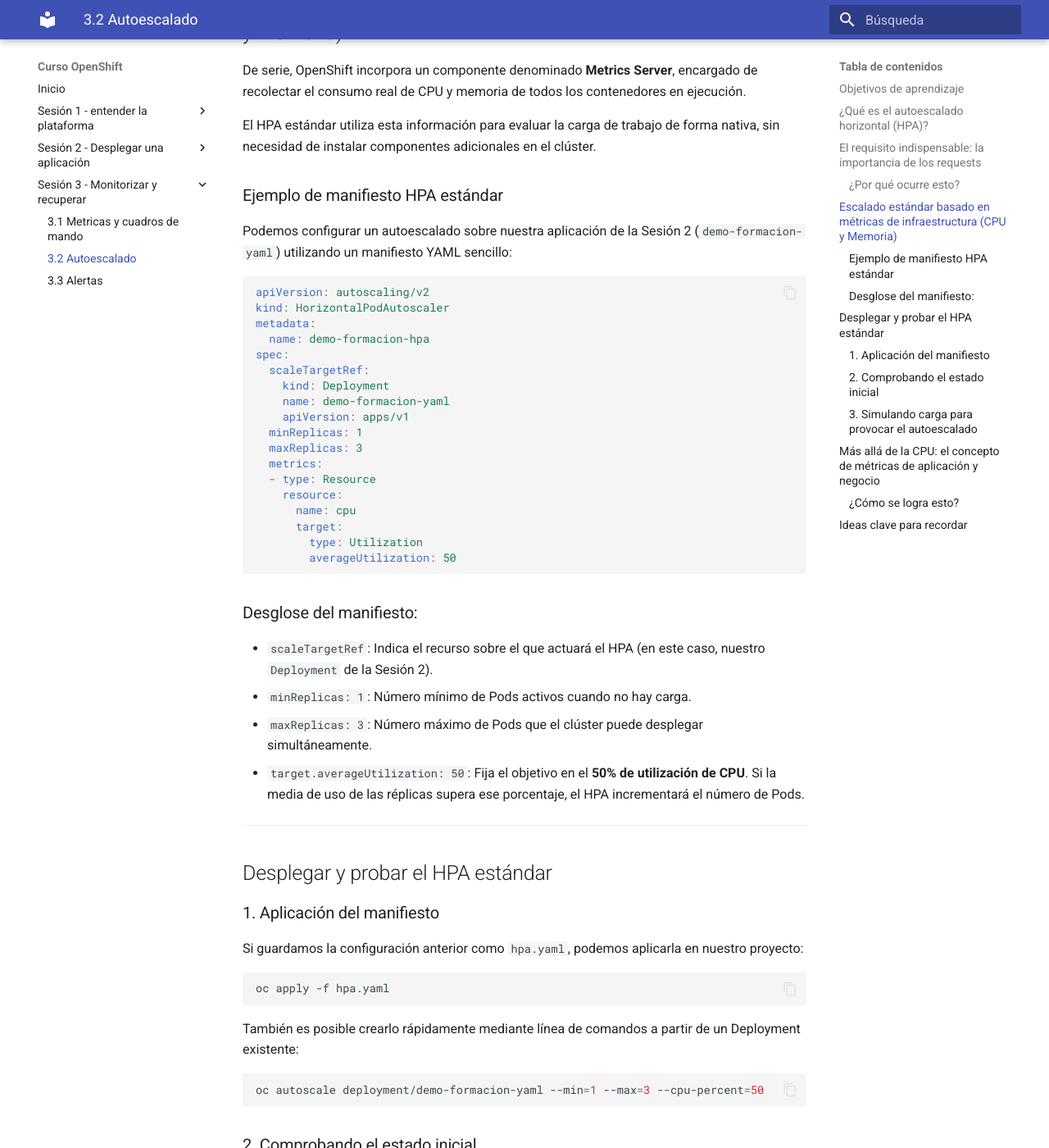
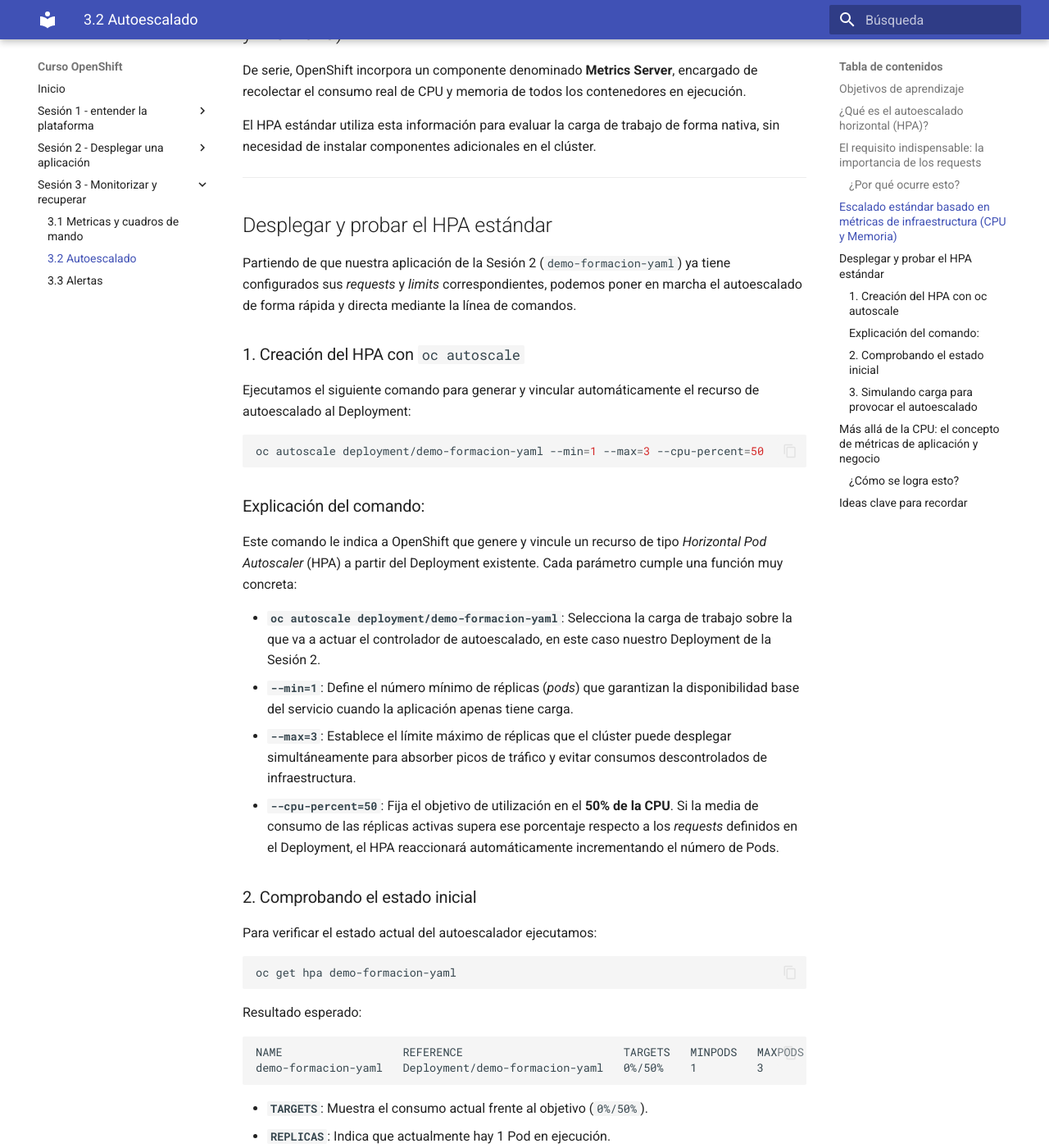
Before and after one commit to ieftraining/curso-openshift, an MkDocs documentation site: the page built from docs/sesion3/3.2 Autoescalado.md, in a window 1280 px wide and 1400 px high, scrolled down 3026 px. Shown: the whole window at 82% size. Built offline with MkDocs 1.6.1 and Material for MkDocs 9.7.7, drawn with Linux system fonts in a browser that asks for light colours; some of the changed text lies outside the part shown.

Commit message:
Add files via upload

````diff
--- a/docs/sesion3/3.2 Autoescalado.md
+++ b/docs/sesion3/3.2 Autoescalado.md
@@ -9,7 +9,7 @@
 - Entender cómo interactúa el controlador HPA con el *Metrics Server* de la plataforma para evaluar el consumo de recursos.
 - Comprender la relación directa entre una correcta definición de *requests* (estudiada en la Sesión 2) y el correcto funcionamiento del autoescalado.
 - Conocer la diferencia conceptual entre escalar por métricas estándar de infraestructura (CPU y Memoria) frente a métricas de negocio o rendimiento de la aplicación.
-- Configurar, desplegar y probar un HPA estándar sobre la aplicación de demostración de la Sesión 2 (`demo-formacion-yaml`).
+- Configurar, desplegar y probar un HPA estándar mediante la línea de comandos sobre la aplicación de demostración de la Sesión 2 (`demo-formacion-yaml`).
 - Interpretar el estado del HPA, los objetivos configurados y el comportamiento de escala (*scale-out* y *scale-in*) ante variaciones de carga.
 
 ---
@@ -68,69 +68,42 @@
 
 El HPA estándar utiliza esta información para evaluar la carga de trabajo de forma nativa, sin necesidad de instalar componentes adicionales en el clúster.
 
-### Ejemplo de manifiesto HPA estándar
-
-Podemos configurar un autoescalado sobre nuestra aplicación de la Sesión 2 (`demo-formacion-yaml`) utilizando un manifiesto YAML sencillo:
-
-```yaml
-apiVersion: autoscaling/v2
-kind: HorizontalPodAutoscaler
-metadata:
-  name: demo-formacion-hpa
-spec:
-  scaleTargetRef:
-    kind: Deployment
-    name: demo-formacion-yaml
-    apiVersion: apps/v1
-  minReplicas: 1
-  maxReplicas: 3
-  metrics:
-  - type: Resource
-    resource:
-      name: cpu
-      target:
-        type: Utilization
-        averageUtilization: 50
-```
-
-### Desglose del manifiesto:
-
-- `scaleTargetRef`: Indica el recurso sobre el que actuará el HPA (en este caso, nuestro `Deployment` de la Sesión 2).
-- `minReplicas: 1`: Número mínimo de Pods activos cuando no hay carga.
-- `maxReplicas: 3`: Número máximo de Pods que el clúster puede desplegar simultáneamente.
-- `target.averageUtilization: 50`: Fija el objetivo en el **50% de utilización de CPU**. Si la media de uso de las réplicas supera ese porcentaje, el HPA incrementará el número de Pods.
-
 ---
 
 ## Desplegar y probar el HPA estándar
 
-### 1. Aplicación del manifiesto
+Partiendo de que nuestra aplicación de la Sesión 2 (`demo-formacion-yaml`) ya tiene configurados sus *requests* y *limits* correspondientes, podemos poner en marcha el autoescalado de forma rápida y directa mediante la línea de comandos.
 
-Si guardamos la configuración anterior como `hpa.yaml`, podemos aplicarla en nuestro proyecto:
+### 1. Creación del HPA con `oc autoscale`
 
-```bash
-oc apply -f hpa.yaml
-```
-
-También es posible crearlo rápidamente mediante línea de comandos a partir de un Deployment existente:
+Ejecutamos el siguiente comando para generar y vincular automáticamente el recurso de autoescalado al Deployment:
 
 ```bash
 oc autoscale deployment/demo-formacion-yaml --min=1 --max=3 --cpu-percent=50
 ```
+
+### Explicación del comando:
+
+Este comando le indica a OpenShift que genere y vincule un recurso de tipo *Horizontal Pod Autoscaler* (HPA) a partir del Deployment existente. Cada parámetro cumple una función muy concreta:
+
+- **`oc autoscale deployment/demo-formacion-yaml`**: Selecciona la carga de trabajo sobre la que va a actuar el controlador de autoescalado, en este caso nuestro Deployment de la Sesión 2.
+- **`--min=1`**: Define el número mínimo de réplicas (*pods*) que garantizan la disponibilidad base del servicio cuando la aplicación apenas tiene carga.
+- **`--max=3`**: Establece el límite máximo de réplicas que el clúster puede desplegar simultáneamente para absorber picos de tráfico y evitar consumos descontrolados de infraestructura.
+- **`--cpu-percent=50`**: Fija el objetivo de utilización en el **50% de la CPU**. Si la media de consumo de las réplicas activas supera ese porcentaje respecto a los *requests* definidos en el Deployment, el HPA reaccionará automáticamente incrementando el número de Pods.
 
 ### 2. Comprobando el estado inicial
 
 Para verificar el estado actual del autoescalador ejecutamos:
 
 ```bash
-oc get hpa demo-formacion-hpa
+oc get hpa demo-formacion-yaml
 ```
 
 Resultado esperado:
 
 ```text
-NAME                 REFERENCE                        TARGETS   MINPODS   MAXPODS   REPLICAS   AGE
-demo-formacion-hpa   Deployment/demo-formacion-yaml   0%/50%    1         3         1          30s
+NAME                  REFERENCE                        TARGETS   MINPODS   MAXPODS   REPLICAS   AGE
+demo-formacion-yaml   Deployment/demo-formacion-yaml   0%/50%    1         3         1          30s
 ```
 
 - **`TARGETS`**: Muestra el consumo actual frente al objetivo (`0%/50%`).
@@ -148,16 +121,16 @@
 Mientras se ejecuta la prueba de carga, volvemos a consultar el estado del HPA en otra terminal:
 
 ```bash
-oc get hpa demo-formacion-hpa -w
+oc get hpa demo-formacion-yaml -w
 ```
 
 Observaremos cómo el valor de `TARGETS` aumenta superando el objetivo del 50%. En pocos segundos, el controlador del HPA reaccionará incrementando el número de réplicas:
 
 ```text
-NAME                 REFERENCE                        TARGETS    MINPODS   MAXPODS   REPLICAS   AGE
-demo-formacion-hpa   Deployment/demo-formacion-yaml   0%/50%     1         3         1          2m
-demo-formacion-hpa   Deployment/demo-formacion-yaml   85%/50%    1         3         1          3m
-demo-formacion-hpa   Deployment/demo-formacion-yaml   85%/50%    1         3         3          3m
+NAME                  REFERENCE                        TARGETS    MINPODS   MAXPODS   REPLICAS   AGE
+demo-formacion-yaml   Deployment/demo-formacion-yaml   0%/50%     1         3         1          2m
+demo-formacion-yaml   Deployment/demo-formacion-yaml   85%/50%    1         3         1          3m
+demo-formacion-yaml   Deployment/demo-formacion-yaml   85%/50%    1         3         3          3m
 ```
 
 Si verificamos los Pods en ejecución:
````
Also changed, not shown: other parts of docs/sesion3/3.2 Autoescalado.md (+1 -1 lines).
